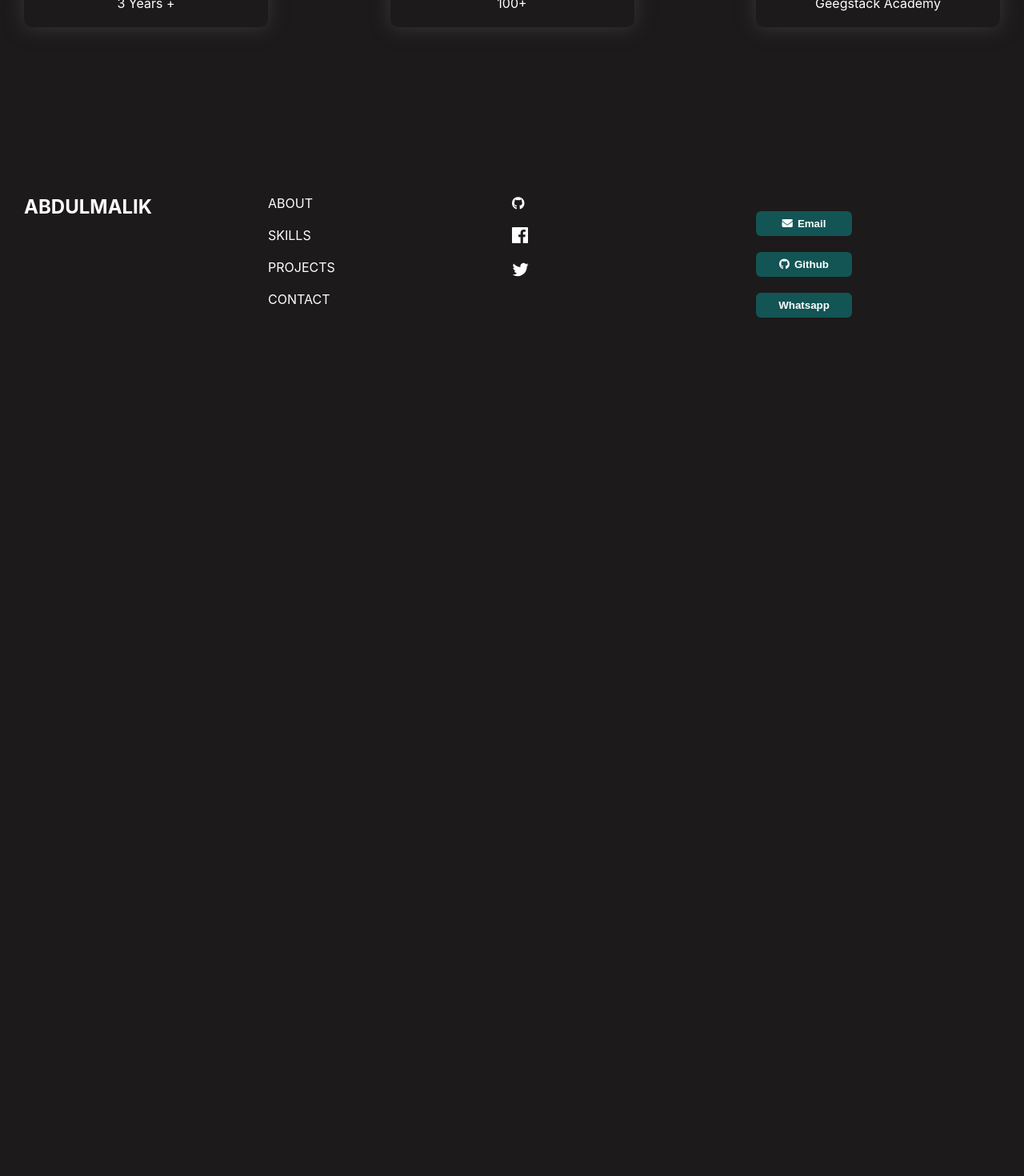
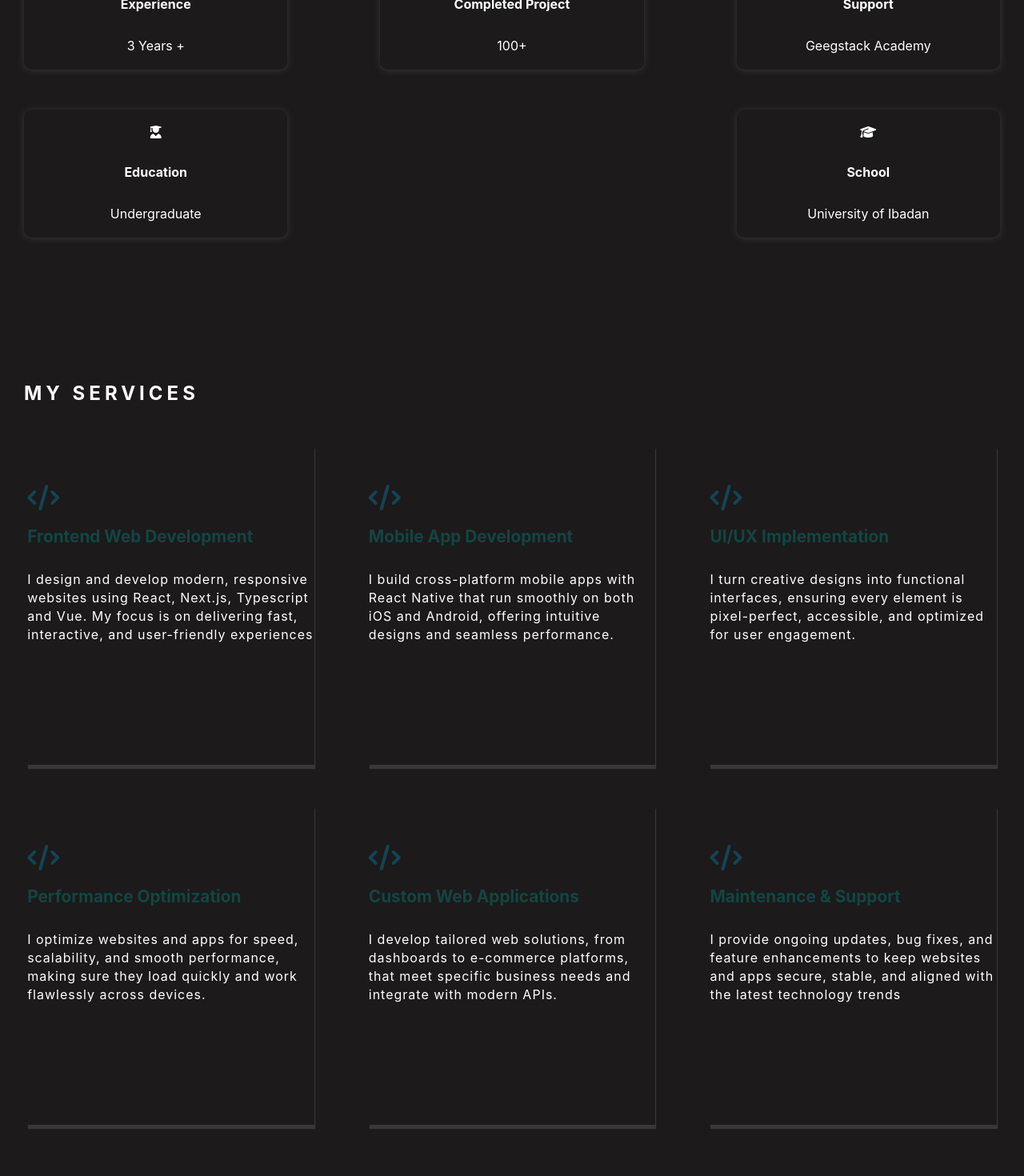
Before and after one commit to Bigoluwagentle/Abdulmalik-portfolio, a React (Create React App) app: page / in a window 1280 px wide. Shown: the part 1100-2570 px from the top of the page at 80% size. Before the commit the page ends 1554 px from the top, so only its background shows below. Built offline with nearby package versions, Linux system fonts and the light colour scheme.

Commit message:
Initial commit

```diff
--- a/src/Main/Main.css
+++ b/src/Main/Main.css
@@ -71,11 +71,12 @@
     figure{
         display: flex;
         justify-content: space-between;
+        flex-wrap: wrap;
         padding: 30px;
         > div{
-            width: 25%;
+            width: 27%;
             min-height: 20vh;
-            box-shadow: 0px 1px 25px  rgb(57, 56, 56);
+            box-shadow: 0px 1px 10px  rgb(57, 56, 56);
             border-radius: 10px;
             display: flex;
             flex-direction: column;
@@ -83,6 +84,40 @@
             padding: 20px;
             justify-content: space-between;
             animation: animate 10s infinite;
+            margin-bottom: 50px;
+        }
+    }
+    > h2{
+        margin-left: 30px;
+        margin-top: 100px;
+        letter-spacing: 5px;
+        + #service{
+            display: flex;
+            justify-content: space-around;
+            align-items: center;
+            flex-wrap: wrap;
+            margin-top: 50px;
+            > section{
+                width: 28%;
+                min-height: 50vh;
+                box-shadow: 1px 5px 1px rgb(57, 56, 56);
+                margin-bottom: 50px;
+                > i{
+                    color: #134455;
+                    font-size: 2rem;
+                    margin-top: 50px;
+                }
+                > h4{
+                    margin-top: 20px;
+                    color: #134544;
+                    font-size: 1.3rem;
+                    margin-bottom: 30px;
+                }
+                > p{
+                    line-height: 23px;
+                    letter-spacing: 1px;
+                }
+            }
         }
     }
 }
@@ -123,8 +158,19 @@
             align-items: center;
         }
         figure > div{
-            margin-bottom: 50px;
+            margin-bottom: 100px;
             min-width: 80%;
+        }
+        > h2{
+            + #service{
+                flex-direction: column;
+                > section{
+                    width: 80%;
+                    margin-bottom: 100px;
+                    min-height: 33vh;
+                    padding-bottom: 30px;
+                }
+            }
         }
     }
 
--- a/src/Main/Main.jsx
+++ b/src/Main/Main.jsx
@@ -30,7 +30,7 @@ function Main(){
                         initial = {{opacity:0, y: 100}}
                         whileInView = {{opacity:1, y:0}}
                         transition={{duration: 1, delay:1.5, type: "spring", stiffness: 120}}
-                    >i builds modern, responsive websites and interfaces using Next.js, React.js, Typescript Vue.js, TailwindCSS, JavaScript and APIs. I focus on clean design and performance.</motion.p>
+                    >i builds modern, responsive web app and mobile app using Next.js, React Native, React.js, Typescript, Vue.js, TailwindCSS, JavaScript and APIs. I focus on clean design and performance.</motion.p>
                     <motion.button onClick={downloadPDF}
                         initial ={{y: 100, opacity:0}}
                         whileInView={{y:0, opacity:1, scale:1}}
@@ -52,7 +52,7 @@ function Main(){
                         initial={{y:100, opacity:0}}
                         whileInView={{opacity:1, y:0}}
                         transition={{duration:2}}
-                    >I’m a Frontend Engineer & Tutor passionate about building modern, responsive, and user-friendly web applications. Skilled in Next.js, React, Vue, Tailwind CSS, HTML, CSS, and JavaScript, I specialize in creating sleek interfaces that combine performance with great design. As a tutor, I enjoy sharing knowledge and helping others grow in frontend development—breaking down complex concepts into simple, practical lessons. Teaching has also sharpened my own skills, giving me a deeper understanding of how to write clean, scalable, and maintainable code. Whether I’m coding or teaching, my goal is the same: to create meaningful digital experiences while empowering others to do the same.</motion.p>
+                    >I’m a Frontend Developer, a Mobile App Developer and also a  Tutor passionate about building modern, responsive, and user-friendly web applications. Skilled in Next.js, React, React Native, Vue, Tailwind CSS, HTML, CSS, and JavaScript, I specialize in creating sleek interfaces that combine performance with great design. As a tutor, I enjoy sharing knowledge and helping others grow in frontend development breaking down complex concepts into simple, practical lessons. Teaching has also sharpened my own skills, giving me a deeper understanding of how to write clean, scalable, and maintainable code. Whether I’m coding or teaching, my goal is the same to create meaningful digital experiences while empowering others to do the same.</motion.p>
                 </aside>
                 <aside id="card">
                     <img class="mypic" src={light} alt=""/>
@@ -87,7 +87,99 @@ function Main(){
                     <h4>Support</h4>
                     <p>Geegstack Academy</p>
                 </motion.div>
+                <motion.div id="card"
+                    initial = {{opacity:0, y: 100}}
+                    whileInView={{opacity:1, y:0}}
+                    transition={{duration: 1, type: "spring", stiffness: 200}}
+                >
+                    <i class="fa-solid fa-user-graduate"></i>
+                    <h4>Education</h4>
+                    <p>Undergraduate</p>
+                </motion.div>
+                <motion.div id="card"
+                    initial = {{opacity:0, y: 100}}
+                    whileInView={{opacity:1, y:0}}
+                    transition={{duration: 1, type: "spring", stiffness: 200}}
+                >
+                    <i class="fa-solid fa-graduation-cap"></i>
+                    <h4>School</h4>
+                    <p>University of Ibadan</p>
+                </motion.div>
+                {/* <motion.div id="card"
+                    initial = {{opacity:0, y: 100}}
+                    whileInView={{opacity:1, y:0}}
+                    transition={{duration: 1, type: "spring", stiffness: 200}}
+                >
+                    <i class="fa-solid fa-diagram-project"></i>
+                    <h4>School</h4>
+                    <p>University of Ibadan</p>
+                </motion.div> */}
             </figure>
+
+            <h2>MY SERVICES</h2>
+            <div id="service">
+                <motion.section
+                    initial = {{opacity:0, y: 100}}
+                    whileInView={{opacity:1, y:0}}
+                    transition={{duration: 1}}
+                    whileHover={{scale:1.1}}
+                >
+                    <i class="fa-solid fa-code"></i>
+                    <h4>Frontend Web Development</h4>
+                    <p>I design and develop modern, responsive websites using React, Next.js, Typescript and Vue. My focus is on delivering fast, interactive, and user-friendly experiences</p>
+                </motion.section>
+                <motion.section
+                    initial = {{opacity:0, y: 100}}
+                    whileInView={{opacity:1, y:0}}
+                    transition={{duration: 2, delay: 0.2}}
+                    whileHover={{scale:1.1}}
+                >
+                    <i class="fa-solid fa-code"></i>
+                    <h4>Mobile App Development</h4>
+                    <p>I build cross-platform mobile apps with React Native that run smoothly on both iOS and Android, offering intuitive designs and seamless performance.</p>
+                </motion.section>
+
+                <motion.section
+                    initial = {{opacity:0, y: 100}}
+                    whileInView={{opacity:1, y:0}}
+                    transition={{duration: 2, delay:0.4}}
+                    whileHover={{scale:1.1}}
+                >
+                    <i class="fa-solid fa-code"></i>
+                    <h4>UI/UX Implementation</h4>
+                    <p>I turn creative designs into functional interfaces, ensuring every element is pixel-perfect, accessible, and optimized for user engagement.</p>
+                </motion.section>
+                <motion.section
+                    initial = {{opacity:0, y: 100}}
+                    whileInView={{opacity:1, y:0}}
+                    transition={{duration: 2, delay:0.5}}
+                    whileHover={{scale:1.1}}
+                >
+                    <i class="fa-solid fa-code"></i>
+                    <h4>Performance Optimization</h4>
+                    <p>I optimize websites and apps for speed, scalability, and smooth performance, making sure they load quickly and work flawlessly across devices.</p>
+                </motion.section>
+                <motion.section
+                    initial = {{opacity:0, y: 100}}
+                    whileInView={{opacity:1, y:0}}
+                    transition={{duration: 2, delay:0.6}}
+                    whileHover={{scale:1.1}}
+                >
+                    <i class="fa-solid fa-code"></i>
+                    <h4>Custom Web Applications</h4>
+                    <p>I develop tailored web solutions, from dashboards to e-commerce platforms, that meet specific business needs and integrate with modern APIs.</p>
+                </motion.section>
+                <motion.section
+                    initial = {{opacity:0, y: 100}}
+                    whileInView={{opacity:1, y:0}}
+                    transition={{duration: 2, delay:0.3}}
+                    whileHover={{scale:1.1}}
+                >
+                    <i class="fa-solid fa-code"></i>
+                    <h4>Maintenance & Support</h4>
+                    <p>I provide ongoing updates, bug fixes, and feature enhancements to keep websites and apps secure, stable, and aligned with the latest technology trends</p>
+                </motion.section>
+            </div>
             <Footer/>
         </div>
     )
--- a/src/Skills/Skill.jsx
+++ b/src/Skills/Skill.jsx
@@ -53,6 +53,9 @@ function Skill(){
                 <h2>Skills</h2>
                 <section>
                     <nav id="card" className="card">
+                        <h4>REACT NATIVE</h4>
+                    </nav>
+                    <nav id="card" className="card">
                         <h4>Next.js</h4>
                     </nav>
 
@@ -61,7 +64,7 @@ function Skill(){
                     </nav>
 
                     <nav id="card" className="card">
-                        <h4>Typescript</h4>
+                        <h4>TYPESCRIPT</h4>
                     </nav>
 
                     <nav id="card" className="card">
@@ -96,7 +99,7 @@ function Skill(){
                     </nav>
 
                     <nav id="card" className="card">
-                        <h4>Framer Motion</h4>
+                        <h4>Firebase</h4>
                     </nav>
                     <nav id="card" className="card">
                         <h4>Material UI</h4>
```
